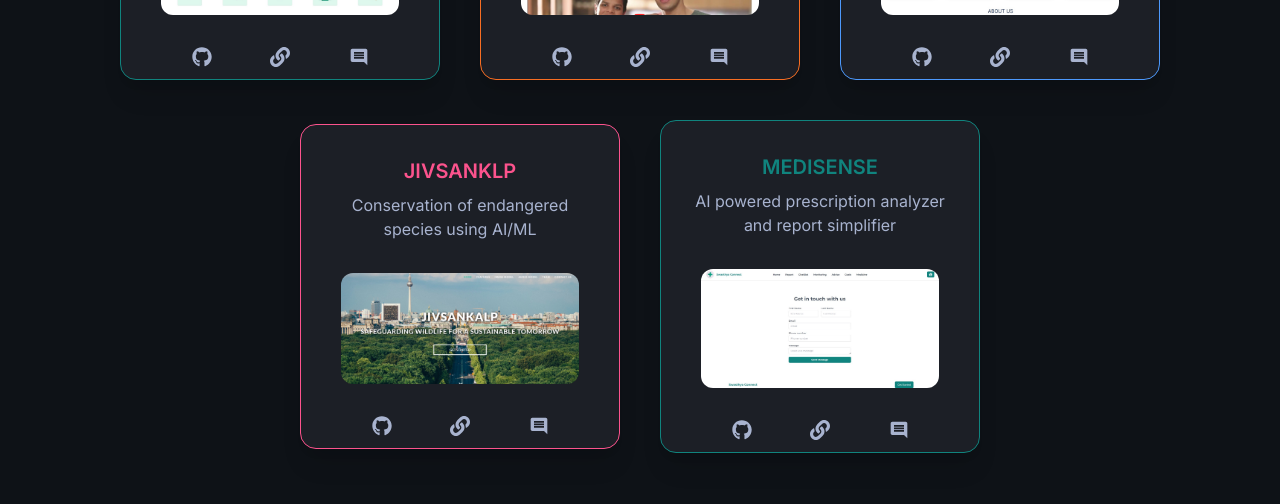
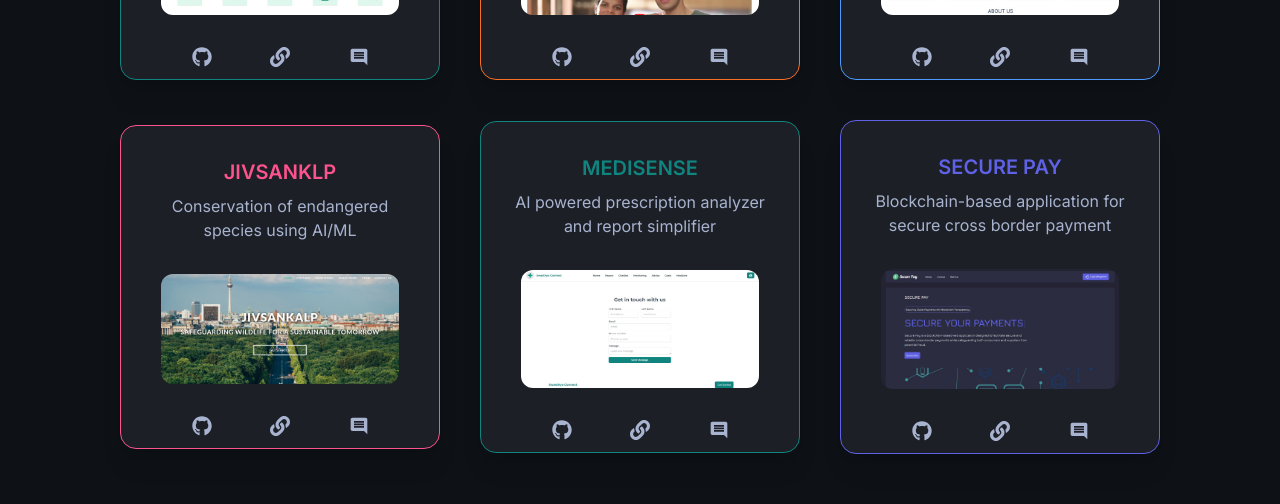
Before and after one commit to Rudalph/Rudalph07, a Next.js app: page / in a window 1280 px wide. Shown: the part 1080-1584 px from the top of the page. Built offline with nearby package versions, Linux system fonts and the light colour scheme.

Commit message:
Achivements and project section updated

```diff
--- a/Components/Bento.jsx
+++ b/Components/Bento.jsx
@@ -77,6 +77,17 @@ const Bento = () => {
                         />
                     </div>
 
+                    <div
+                        className="col-span-5 row-span-5 rounded-lg shadow-md flex items-center justify-center"
+                    >
+                        <Image
+                          className='rounded-xl'
+                          src="/achivements-img-8.jpg"
+                          height={300}
+                          width={500}
+                        />
+                    </div>
+
                 </div>
             </div>
         </div>
--- a/Components/Projects.jsx
+++ b/Components/Projects.jsx
@@ -114,6 +114,26 @@ const Projects = () => {
                         <MdComment />
                     </div>
                 </div>
+                <div className="card w-60 lg:w-80 shadow-xl border bg-[#1C1F26] border-[#5F61E6] m-5">
+                    <div className="card-body items-center text-center">
+                        <h2 className="card-title text-[#5F61E6]">SECURE PAY</h2>
+                        <p className='text-center text-[#A8B3CF]'>Blockchain-based application for secure cross border payment</p>
+                    </div>
+                    <figure className="px-10 pb-5">
+                        <Image
+                            src="/Securepay-Image.jpg"
+                            alt="Shoes"
+                            className="rounded-xl"
+                            height={600}
+                            width={700}
+                        />
+                    </figure>
+                    <div className='flex justify-evenly align-middle items-center p-3 text-[#A8B3CF] text-xl'>
+                        <a href="https://github.com/Rudalph/Rudalph07"><FaGithub /></a>
+                        <a href="https://secure-payments.vercel.app/"><FaLink /></a>
+                        <MdComment />
+                    </div>
+                </div>
             </div>
         </div>
 
```
Also changed, not shown: public/Securepay-Image.jpg (added), public/achivements-img-8.jpg (added).
